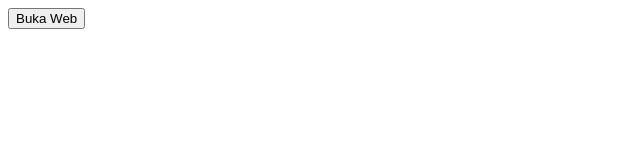
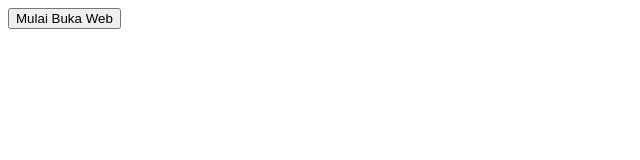
Before and after one commit to afgannzwaa/testing, a plain HTML site: page index.html in a window 1280 px wide. Shown: the full height of the page, 0-640 px from the left. Drawn offline with Linux system fonts and the light colour scheme.

Commit message:
Update index.html

```diff
--- a/index.html
+++ b/index.html
@@ -2,21 +2,20 @@
 <html lang="id">
 <head>
     <meta charset="UTF-8">
-    <title>Buka YouTube & Facebook</title>
+    <title>Jendela Otomatis</title>
 </head>
 <body>
 
-    <!-- Tombol untuk memicu fungsi -->
-    <button onclick="gasBuka()">Buka Web</button>
+    <button onclick="eksekusi()">Mulai Buka Web</button>
 
     <script>
-        function gasBuka() {
-            // Langsung buka YouTube
-            window.open("https://www.youtube.com", "_blank");
+        function eksekusi() {
+            // Web pertama: Pinterest
+            window.open("https://www.pinterest.com", "_blank");
 
-            // Tunggu 2 detik (2000ms) baru buka Facebook
+            // Web kedua: Wikipedia (setelah delay 2 detik)
             setTimeout(function() {
-                window.open("https://www.facebook.com", "_blank");
+                window.open("https://www.wikipedia.org", "_blank");
             }, 2000);
         }
     </script>
```
